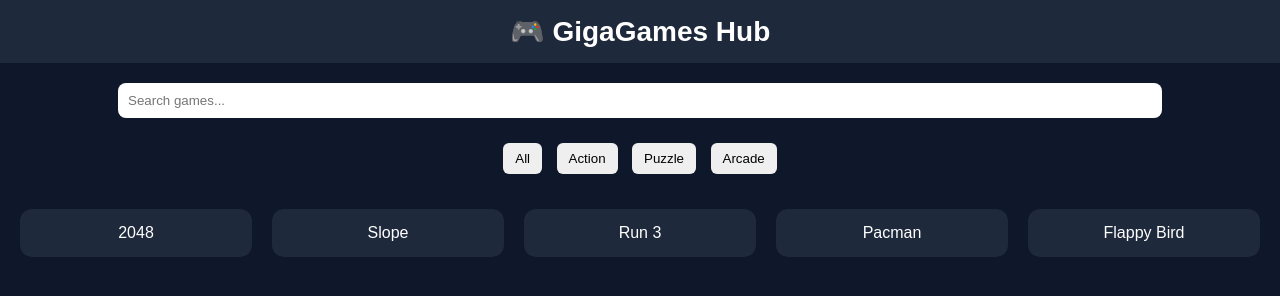
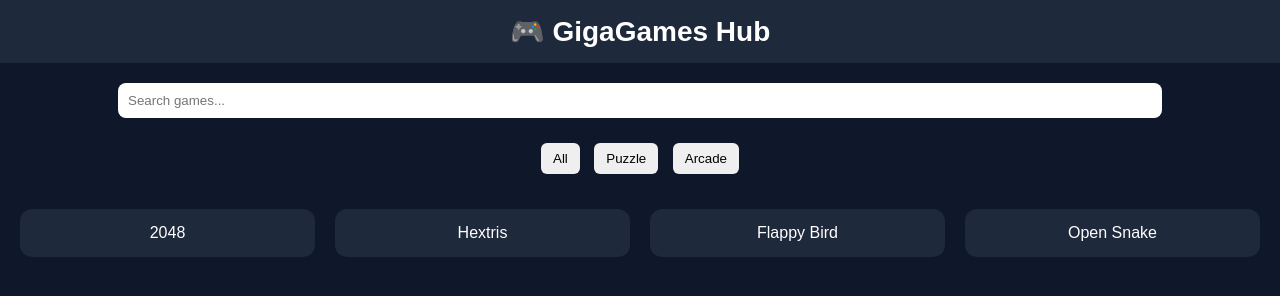
Before and after one commit to bois6294-cmd/gigagames-, a plain HTML site: page index.html in a window 1280 px wide. Drawn offline with Linux system fonts and the light colour scheme.

Commit message:
Update index.html

```diff
--- a/index.html
+++ b/index.html
@@ -21,11 +21,10 @@ iframe {width:100%;height:80vh;border:none;margin-top:10px;}
 
 <header>🎮 GigaGames Hub</header>
 
-<input id="search" placeholder="Search games..." oninput="filterGames()">
+<input id="search" placeholder="Search games..." oninput="renderGames()">
 
 <div class="categories">
   <button onclick="setCategory('all')">All</button>
-  <button onclick="setCategory('action')">Action</button>
   <button onclick="setCategory('puzzle')">Puzzle</button>
   <button onclick="setCategory('arcade')">Arcade</button>
 </div>
@@ -35,12 +34,12 @@ iframe {width:100%;height:80vh;border:none;margin-top:10px;}
 
 <script>
 
+// ✅ ONLY WORKING EMBED GAMES
 const gameList = [
-  {name:'2048', url:'https://play2048.co/', category:'puzzle'},
-  {name:'Slope', url:'https://ubg100.github.io/games/slope/', category:'action'},
-  {name:'Run 3', url:'https://ubg100.github.io/games/run-3/', category:'action'},
-  {name:'Pacman', url:'https://ubg100.github.io/games/pacman/', category:'arcade'},
-  {name:'Flappy Bird', url:'https://ubg100.github.io/games/flappy-bird/', category:'arcade'}
+  {name:'2048', url:'https://play2048.co/', category:'puzzle', embed:true},
+  {name:'Hextris', url:'https://hextris.io/', category:'puzzle', embed:true},
+  {name:'Flappy Bird', url:'https://nebezb.com/floppybird/', category:'arcade', embed:true},
+  {name:'Open Snake', url:'https://playsnake.org/', category:'arcade', embed:true}
 ];
 
 let currentCategory = 'all';
@@ -51,20 +50,20 @@ function renderGames(){
 
   container.innerHTML = gameList
     .filter(g => (currentCategory==='all'||g.category===currentCategory) && g.name.toLowerCase().includes(search))
-    .map(g => `<div class="card" onclick="loadGame('${g.url}')">${g.name}</div>`)
+    .map(g => `<div class="card" onclick="openGame('${g.url}', ${g.embed})">${g.name}</div>`)
     .join('');
 }
 
-function loadGame(url){
-  document.getElementById('gameArea').innerHTML = `<iframe src="${url}"></iframe>`;
+function openGame(url, embed){
+  if(embed){
+    document.getElementById('gameArea').innerHTML = `<iframe src="${url}"></iframe>`;
+  } else {
+    window.open(url, '_blank');
+  }
 }
 
 function setCategory(cat){
   currentCategory = cat;
-  renderGames();
-}
-
-function filterGames(){
   renderGames();
 }
 
```
